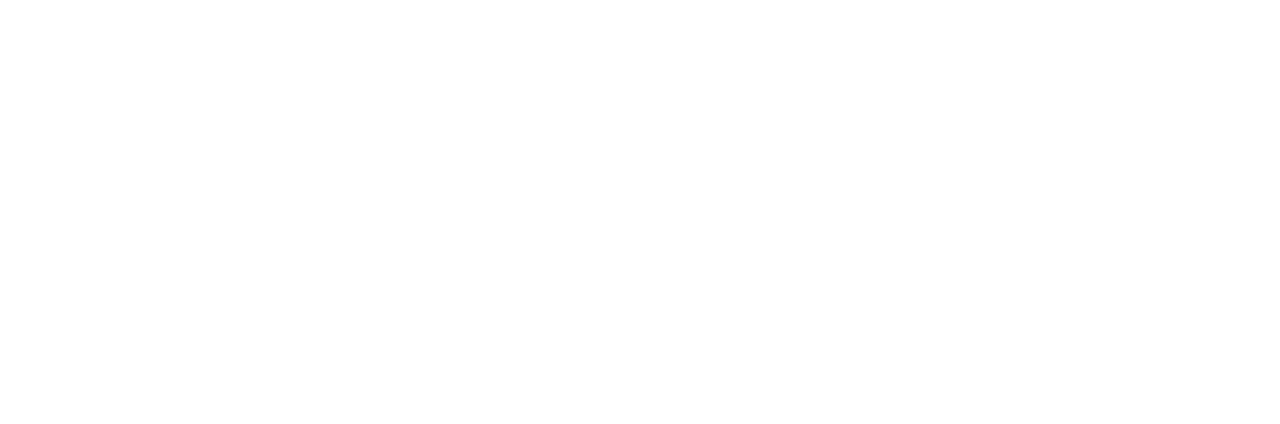
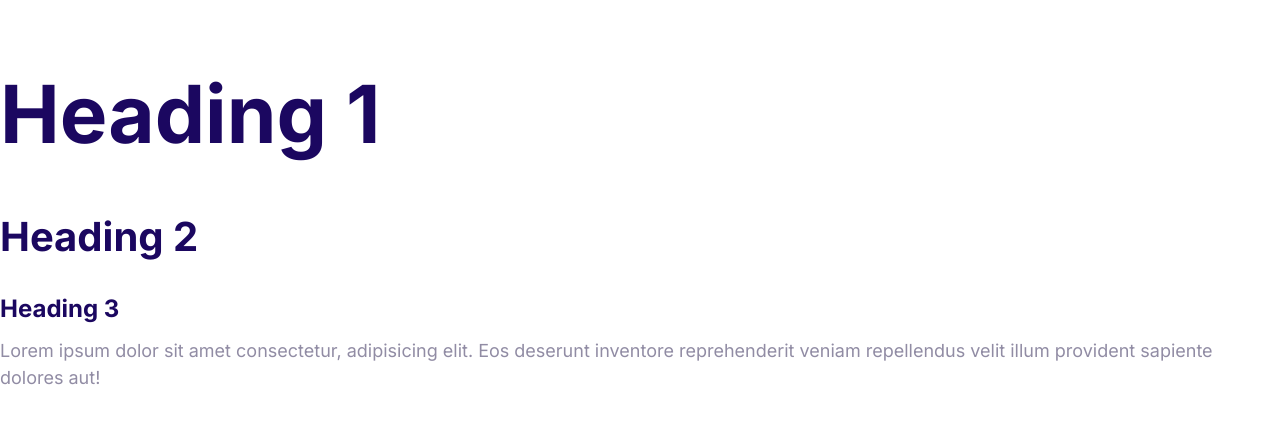
Before and after one commit to Finral23/mishify, a plain HTML site: page index.html in a window 1280 px wide. Drawn offline with Linux system fonts and the light colour scheme.

Commit message:
define the styles for the fonts.

```diff
--- a/css/styles.css
+++ b/css/styles.css
@@ -1,7 +1,59 @@
-:root {
+ :root {
     --color-primary: #2584ff;
     --color-seconadary: #00d9ff;
     --color-accent: #ff3400;
     --color-headings: #1b0760;
     --color-body: #918ca4;
-}
+ }
+
+ html {
+    font-size: 62.5%;
+ }
+
+ body {
+    font-family: Inter, Arial, Helvetica, sans-serif;
+    font-size: 2.4rem;
+    line-height: 1.5;
+    color: var(--color-body);
+ }
+
+ h1,
+ h2,
+ h3 {
+    color: var(--color-headings);
+    margin-bottom: 1rem;
+ }
+
+ h1 {
+    font-size: 7rem;
+ }
+
+ h2 {
+    font-size: 4rem;
+ }
+
+ h3 {
+    font-size: 3rem;
+ }
+
+ p {
+    margin-top: 0;
+ }
+
+ @media screen and (min-width: 1024px) {
+    body {
+        font-size: 1.8rem;
+    }
+
+    h1 {
+        font-size: 8rem;
+    }
+
+    h2 {
+        font-size: 4rem;
+    }
+
+    h3 {
+        font-size: 2.4rem;
+    }
+ }
--- a/index.html
+++ b/index.html
@@ -4,8 +4,23 @@
     <meta charset="UTF-8" />
     <meta name="viewport" content="width=device-width, initial-scale=1.0" />
     <title>Document</title>
+    <link rel="preconnect" href="https://fonts.googleapis.com" />
+    <link rel="preconnect" href="https://fonts.gstatic.com" crossorigin />
+    <link
+      href="https://fonts.googleapis.com/css2?family=Inter:wght@400;700&display=swap"
+      rel="stylesheet"
+    />
     <link rel="stylesheet" href="css/normalize.css" />
     <link rel="stylesheet" href="css/styles.css" />
   </head>
-  <body></body>
+  <body>
+    <h1>Heading 1</h1>
+    <h2>Heading 2</h2>
+    <h3>Heading 3</h3>
+    <p>
+      Lorem ipsum dolor sit amet consectetur, adipisicing elit. Eos deserunt
+      inventore reprehenderit veniam repellendus velit illum provident sapiente
+      dolores aut!
+    </p>
+  </body>
 </html>
```
